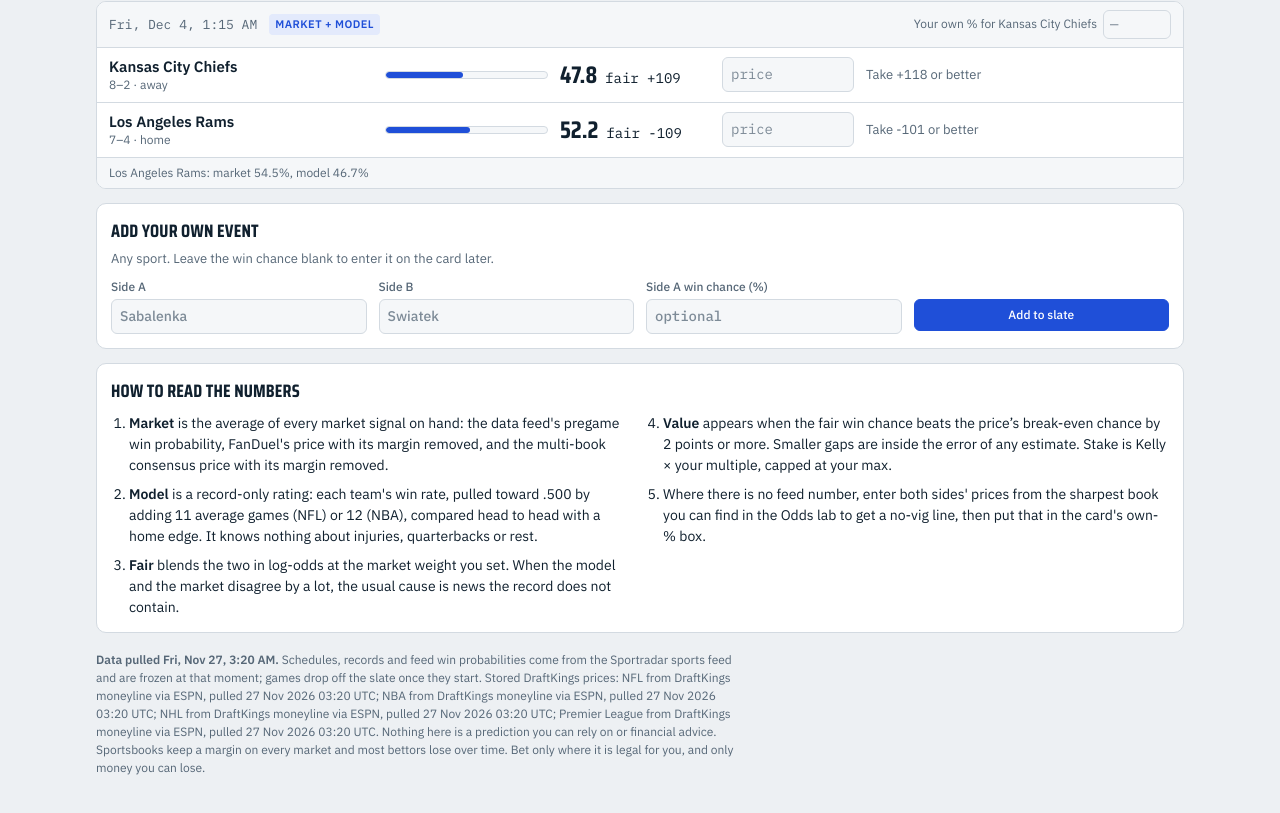
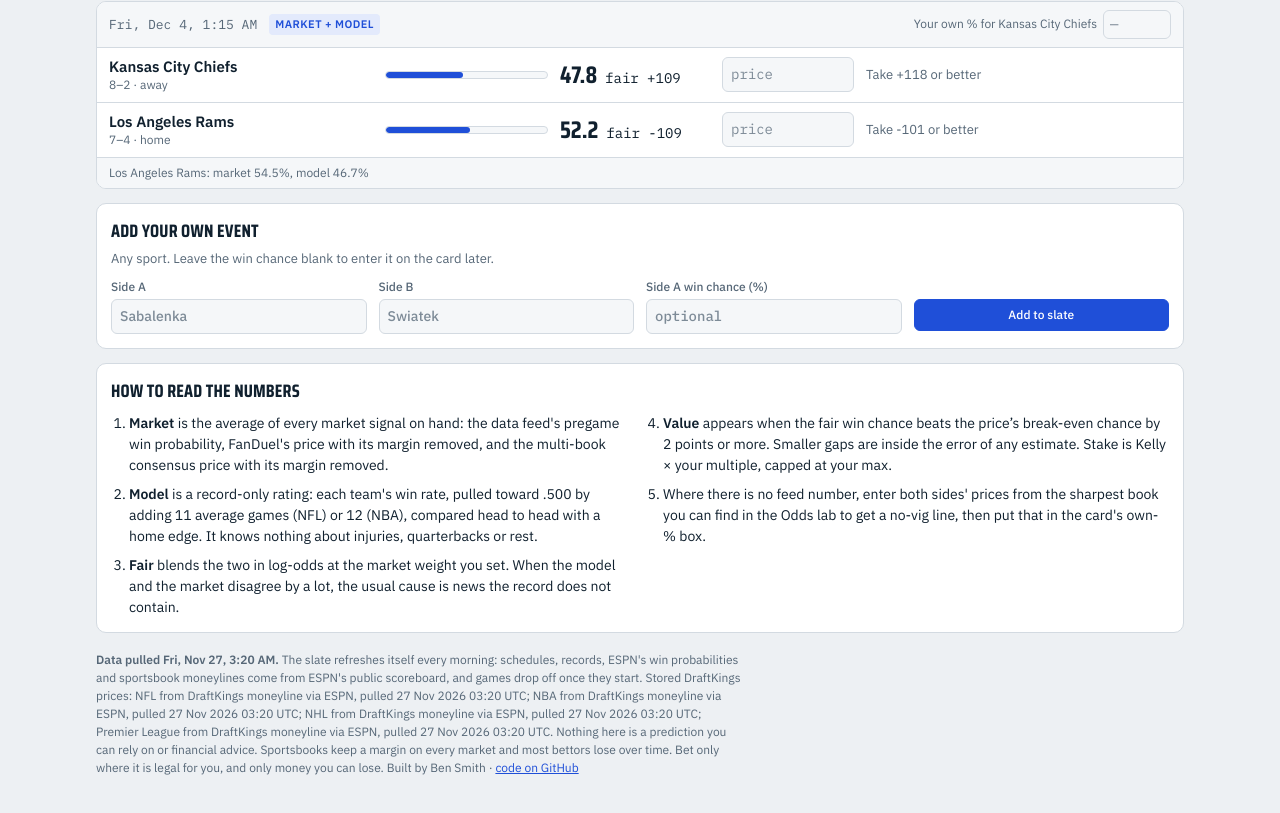
Before and after one commit to benjaminpsmith2010-byte/Edge-Desk, a plain HTML site: page index.html in a window 1280 px wide. Shown: the part 3223-4036 px from the top of the page. Drawn offline with Linux system fonts and the light colour scheme.

Commit message:
footer: data source + link to code

```diff
--- a/index.html
+++ b/index.html
@@ -137,7 +137,7 @@
     <p class="small muted">The log is saved in this browser only. Copy the CSV now and then to keep a backup.</p>
   </section>
 
-  <footer class="page"><b id="pulled"></b> Schedules, records and feed win probabilities come from the Sportradar sports feed and are frozen at that moment; games drop off the slate once they start. <span id="pxsrc"></span> Nothing here is a prediction you can rely on or financial advice. Sportsbooks keep a margin on every market and most bettors lose over time. Bet only where it is legal for you, and only money you can lose.</footer>
+  <footer class="page"><b id="pulled"></b> The slate refreshes itself every morning: schedules, records, ESPN's win probabilities and sportsbook moneylines come from ESPN's public scoreboard, and games drop off once they start. <span id="pxsrc"></span> Nothing here is a prediction you can rely on or financial advice. Sportsbooks keep a margin on every market and most bettors lose over time. Bet only where it is legal for you, and only money you can lose. Built by Ben Smith · <a href="https://github.com/benjaminpsmith2010-byte/Edge-Desk">code on GitHub</a></footer>
 </div>
 
 <script src="js/core.js"></script>
```
Also changed, not shown: 1 other file.
